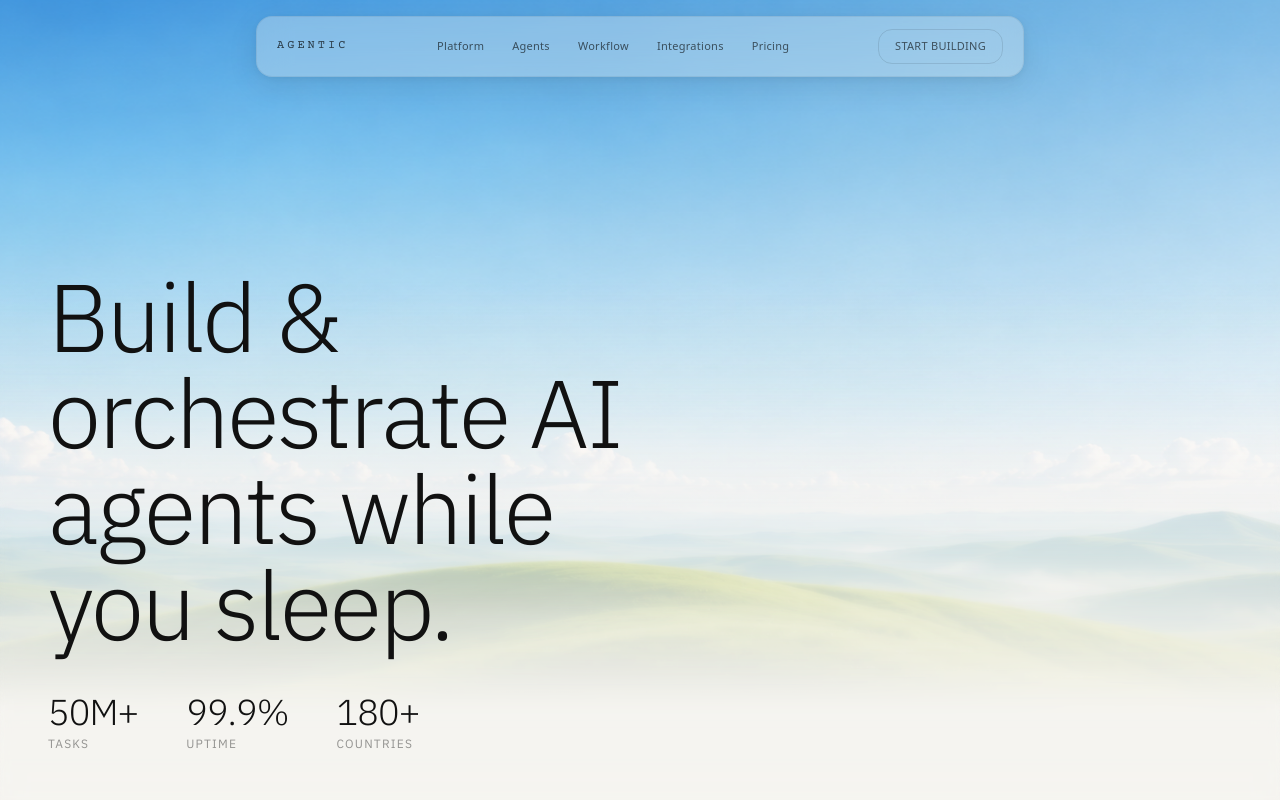
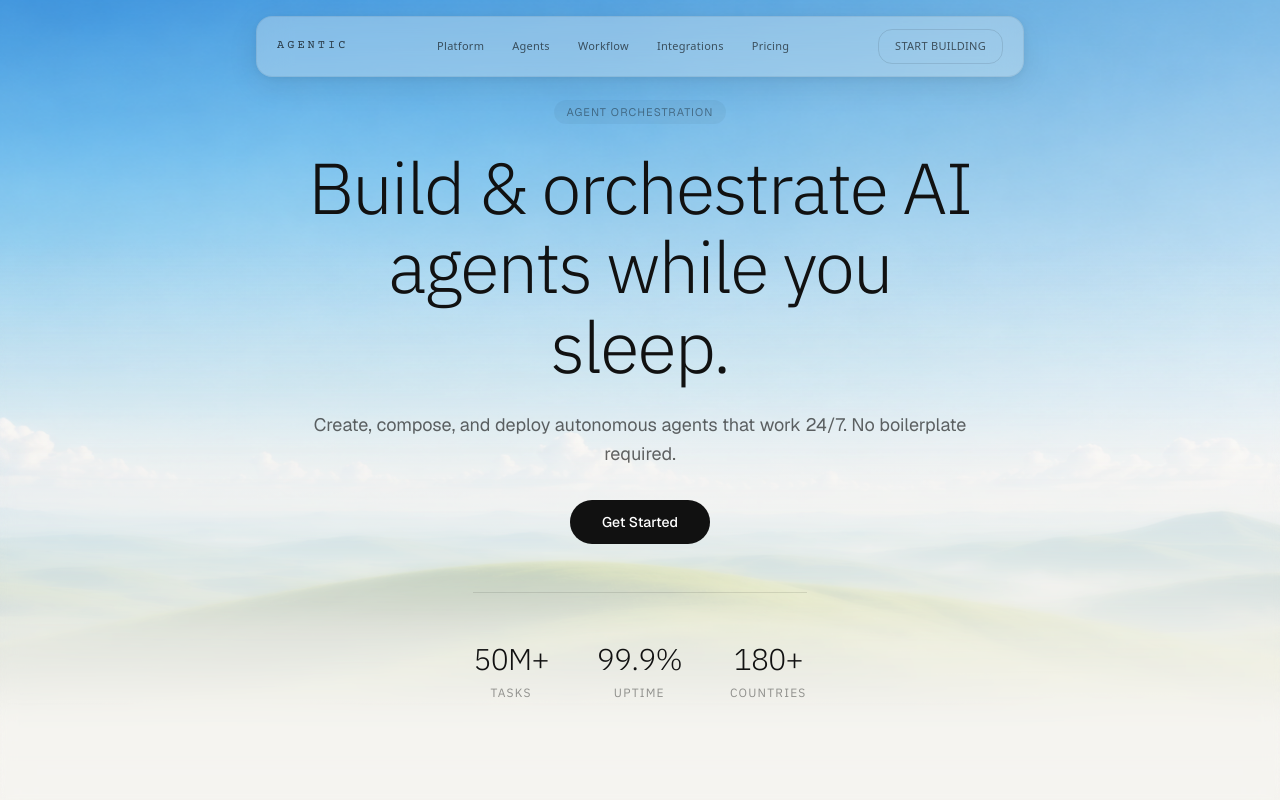
Before and after one commit to Anukalpdixit/agentic-build-orchestrate-a, a Next.js app: page / in a window 1280 px wide. Shown: the top 800 px of the page. Built offline with nearby package versions, Linux system fonts and the light colour scheme.

Commit message:
feat: enhance hero section layout and animations\n\nUpdated hero section to center content and adjusted gradient and blur animations for better visual flow.

```diff
--- a/app/page.tsx
+++ b/app/page.tsx
@@ -108,7 +108,7 @@ export default function AgenticPage() {
       <MobileNav />
 
       {/* ── HERO ──────────────────────────────────────────────────────────── */}
-      <section className="relative h-screen overflow-hidden">
+      <section className="relative min-h-screen overflow-hidden flex flex-col items-center justify-center">
 
         {/* Image background — zooms in once intro is done */}
         <img
@@ -121,52 +121,86 @@ export default function AgenticPage() {
           }}
         />
 
+        {/* Progressive blur + light gradient rising from bottom */}
+        <div className="absolute inset-x-0 bottom-0 z-10 pointer-events-none" style={{ height: "70%", background: "linear-gradient(to top, #F5F4F0 0%, #F5F4F0 15%, rgba(245,244,240,0.9) 30%, rgba(245,244,240,0.6) 50%, rgba(245,244,240,0.2) 70%, transparent 100%)" }} />
+        {/* Backdrop blur layers — progressively lighter toward top */}
+        <div className="absolute inset-x-0 bottom-0 z-10 pointer-events-none" style={{ height: "25%", backdropFilter: "blur(16px)", WebkitBackdropFilter: "blur(16px)", maskImage: "linear-gradient(to top, black 0%, transparent 100%)", WebkitMaskImage: "linear-gradient(to top, black 0%, transparent 100%)" }} />
+        <div className="absolute inset-x-0 bottom-0 z-10 pointer-events-none" style={{ height: "45%", backdropFilter: "blur(8px)", WebkitBackdropFilter: "blur(8px)", maskImage: "linear-gradient(to top, black 0%, transparent 100%)", WebkitMaskImage: "linear-gradient(to top, black 0%, transparent 100%)" }} />
+        <div className="absolute inset-x-0 bottom-0 z-10 pointer-events-none" style={{ height: "60%", backdropFilter: "blur(3px)", WebkitBackdropFilter: "blur(3px)", maskImage: "linear-gradient(to top, black 0%, transparent 100%)", WebkitMaskImage: "linear-gradient(to top, black 0%, transparent 100%)" }} />
 
+        {/* Centered content container */}
+        <div className="relative z-30 flex flex-col items-center justify-center max-w-3xl px-6 md:px-12 py-20 text-center">
+          {/* Subtitle tag */}
+          <div
+            style={{
+              opacity: heroReady ? 1 : 0,
+              filter: heroReady ? "blur(0px)" : "blur(16px)",
+              transform: heroReady ? "translateY(0px)" : "translateY(-16px)",
+              transition: "opacity 0.8s cubic-bezier(0.16,1,0.3,1) 0ms, filter 0.8s cubic-bezier(0.16,1,0.3,1) 0ms, transform 0.8s cubic-bezier(0.16,1,0.3,1) 0ms",
+            }}
+            className="mb-6"
+          >
+            <Tag>AGENT ORCHESTRATION</Tag>
+          </div>
 
-        {/* Progressive blur + light gradient rising from bottom */}
-        <div className="absolute inset-x-0 bottom-0 z-10 pointer-events-none" style={{ height: "65%", background: "linear-gradient(to top, #F5F4F0 0%, #F5F4F0 18%, rgba(245,244,240,0.85) 35%, rgba(245,244,240,0.5) 55%, rgba(245,244,240,0.15) 75%, transparent 100%)" }} />
-        {/* Backdrop blur layers — progressively lighter toward top */}
-        <div className="absolute inset-x-0 bottom-0 z-10 pointer-events-none" style={{ height: "20%", backdropFilter: "blur(12px)", WebkitBackdropFilter: "blur(12px)", maskImage: "linear-gradient(to top, black 0%, transparent 100%)", WebkitMaskImage: "linear-gradient(to top, black 0%, transparent 100%)" }} />
-        <div className="absolute inset-x-0 bottom-0 z-10 pointer-events-none" style={{ height: "38%", backdropFilter: "blur(6px)", WebkitBackdropFilter: "blur(6px)", maskImage: "linear-gradient(to top, black 0%, transparent 100%)", WebkitMaskImage: "linear-gradient(to top, black 0%, transparent 100%)" }} />
-        <div className="absolute inset-x-0 bottom-0 z-10 pointer-events-none" style={{ height: "55%", backdropFilter: "blur(2px)", WebkitBackdropFilter: "blur(2px)", maskImage: "linear-gradient(to top, black 0%, transparent 100%)", WebkitMaskImage: "linear-gradient(to top, black 0%, transparent 100%)" }} />
-
-        {/* Spacer so hero content doesn't sit under the fixed nav */}
-        <div className="h-20" />
-
-        {/* Title + metrics — anchored to bottom left */}
-        <div className="absolute inset-x-0 bottom-0 z-30 flex flex-col px-6 md:px-12 pb-12 max-w-3xl">
           {/* Title */}
           <h1
-            className="text-6xl sm:text-7xl md:text-8xl font-light text-[#111] leading-[1.0] tracking-tight mb-10"
+            className="text-5xl sm:text-6xl md:text-7xl font-light text-[#111] leading-[1.1] tracking-tight mb-6"
             style={{
               fontFamily: '"IBM Plex Sans", sans-serif',
               opacity: heroReady ? 1 : 0,
               filter: heroReady ? "blur(0px)" : "blur(24px)",
-              transform: heroReady ? "translateY(0px)" : "translateY(32px)",
-              transition: "opacity 1s cubic-bezier(0.16,1,0.3,1) 0ms, filter 1s cubic-bezier(0.16,1,0.3,1) 0ms, transform 1s cubic-bezier(0.16,1,0.3,1) 0ms",
+              transform: heroReady ? "translateY(0px)" : "translateY(20px)",
+              transition: "opacity 1s cubic-bezier(0.16,1,0.3,1) 80ms, filter 1s cubic-bezier(0.16,1,0.3,1) 80ms, transform 1s cubic-bezier(0.16,1,0.3,1) 80ms",
             }}
           >
-            Build &amp;<br />orchestrate AI<br />agents while<br />you sleep.
+            Build &amp; orchestrate AI<br />agents while you sleep.
           </h1>
 
-          {/* 3 metrics — staggered after title */}
-          <div className="flex gap-8 sm:gap-12">
+          {/* Subtitle text */}
+          <p
+            className="text-base md:text-lg text-black/60 leading-relaxed mb-8 max-w-2xl"
+            style={{
+              opacity: heroReady ? 1 : 0,
+              filter: heroReady ? "blur(0px)" : "blur(16px)",
+              transform: heroReady ? "translateY(0px)" : "translateY(16px)",
+              transition: "opacity 0.8s cubic-bezier(0.16,1,0.3,1) 160ms, filter 0.8s cubic-bezier(0.16,1,0.3,1) 160ms, transform 0.8s cubic-bezier(0.16,1,0.3,1) 160ms",
+            }}
+          >
+            Create, compose, and deploy autonomous agents that work 24/7. No boilerplate required.
+          </p>
+
+          {/* CTA Button */}
+          <button
+            className="px-8 py-3 bg-[#111] text-white rounded-full font-medium text-sm hover:bg-black/80 transition-colors"
+            style={{
+              opacity: heroReady ? 1 : 0,
+              filter: heroReady ? "blur(0px)" : "blur(16px)",
+              transform: heroReady ? "translateY(0px)" : "translateY(16px)",
+              transition: "opacity 0.8s cubic-bezier(0.16,1,0.3,1) 240ms, filter 0.8s cubic-bezier(0.16,1,0.3,1) 240ms, transform 0.8s cubic-bezier(0.16,1,0.3,1) 240ms",
+            }}
+          >
+            Get Started
+          </button>
+
+          {/* Metrics below CTA */}
+          <div
+            className="flex gap-8 sm:gap-12 mt-12 pt-12 border-t border-black/10"
+            style={{
+              opacity: heroReady ? 1 : 0,
+              filter: heroReady ? "blur(0px)" : "blur(16px)",
+              transform: heroReady ? "translateY(0px)" : "translateY(16px)",
+              transition: "opacity 0.8s cubic-bezier(0.16,1,0.3,1) 320ms, filter 0.8s cubic-bezier(0.16,1,0.3,1) 320ms, transform 0.8s cubic-bezier(0.16,1,0.3,1) 320ms",
+            }}
+          >
             {[
               { value: "50M+", label: "Tasks" },
               { value: "99.9%", label: "Uptime" },
               { value: "180+", label: "Countries" },
             ].map((stat, i) => (
-              <div
-                key={i}
-                style={{
-                  opacity: heroReady ? 1 : 0,
-                  filter: heroReady ? "blur(0px)" : "blur(16px)",
-                  transform: heroReady ? "translateY(0px)" : "translateY(20px)",
-                  transition: `opacity 0.8s cubic-bezier(0.16,1,0.3,1) ${120 + i * 80}ms, filter 0.8s cubic-bezier(0.16,1,0.3,1) ${120 + i * 80}ms, transform 0.8s cubic-bezier(0.16,1,0.3,1) ${120 + i * 80}ms`,
-                }}
-              >
-                <div className="text-3xl sm:text-4xl text-[#111] font-light tracking-tight" style={{ fontFamily: '"IBM Plex Sans", sans-serif' }}>{stat.value}</div>
-                <div className="text-xs text-black/40 tracking-widest uppercase mt-1" style={{ fontFamily: '"IBM Plex Sans", sans-serif' }}>{stat.label}</div>
+              <div key={i} className="text-center">
+                <div className="text-2xl sm:text-3xl text-[#111] font-light tracking-tight" style={{ fontFamily: '"IBM Plex Sans", sans-serif' }}>{stat.value}</div>
+                <div className="text-xs text-black/40 tracking-widest uppercase mt-2" style={{ fontFamily: '"IBM Plex Sans", sans-serif' }}>{stat.label}</div>
               </div>
             ))}
           </div>
```
